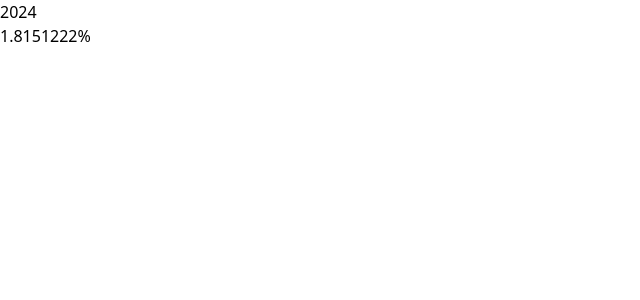
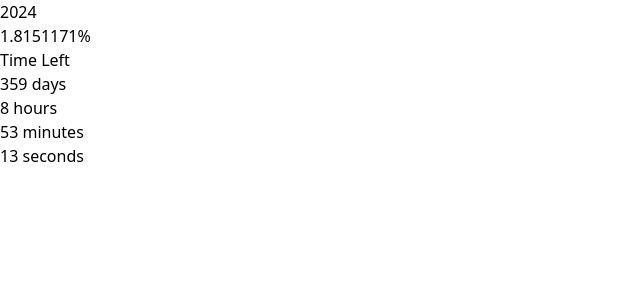
Before and after one commit to shahbaz4783/rapidtoolkit, a React (Vite) app: page / in a window 1280 px wide. Shown: the top 300 px of the page, without its empty margins (0-640 px from the left). Built offline with nearby package versions, Linux system fonts and the light colour scheme.

Commit message:
add time left logic

```diff
--- a/src/app/year-progress/Index.tsx
+++ b/src/app/year-progress/Index.tsx
@@ -1,11 +1,24 @@
-import { useState, useEffect } from 'react';
+import React, { useState, useEffect } from 'react';
 
-export const YearProgress = () => {
+interface TimeLeft {
+	days: number;
+	hours: number;
+	minutes: number;
+	seconds: number;
+}
+
+export const YearProgress: React.FC = () => {
 	const [currentYear, _setCurrentYear] = useState<number>(
 		new Date().getFullYear()
 	);
 	const [percentageOfYearPassed, setPercentageOfYearPassed] =
 		useState<number>(0);
+	const [timeLeft, setTimeLeft] = useState<TimeLeft>({
+		days: 0,
+		hours: 0,
+		minutes: 0,
+		seconds: 0,
+	});
 
 	useEffect(() => {
 		const updateProgress = () => {
@@ -14,19 +27,56 @@ export const YearProgress = () => {
 			const timeElapsed = currentDate.getTime() - startOfYear.getTime();
 			const millisecondsInYear = 1000 * 60 * 60 * 24 * 365.25;
 			const percentage = (timeElapsed / millisecondsInYear) * 100;
-
 			setPercentageOfYearPassed(percentage);
 		};
-
-		const intervalId = setInterval(updateProgress, 1000);
-
+		const intervalId = setInterval(updateProgress, 100);
 		return () => clearInterval(intervalId);
 	}, [currentYear]);
 
+	useEffect(() => {
+		function getTimeLeftInYear(): TimeLeft {
+			const currentDate = new Date();
+			const currentYear = currentDate.getFullYear();
+			const endOfYear = new Date(currentYear + 1, 0, 1);
+			const timeLeftMillis = endOfYear.getTime() - currentDate.getTime();
+
+			const daysLeft = Math.floor(timeLeftMillis / (1000 * 60 * 60 * 24));
+			const hoursLeft = Math.floor(
+				(timeLeftMillis % (1000 * 60 * 60 * 24)) / (1000 * 60 * 60)
+			);
+			const minutesLeft = Math.floor(
+				(timeLeftMillis % (1000 * 60 * 60)) / (1000 * 60)
+			);
+			const secondsLeft = Math.floor((timeLeftMillis % (1000 * 60)) / 1000);
+
+			return {
+				days: daysLeft,
+				hours: hoursLeft,
+				minutes: minutesLeft,
+				seconds: secondsLeft,
+			};
+		}
+
+		const intervalId = setInterval(() => {
+			setTimeLeft(getTimeLeftInYear());
+		}, 1000);
+
+		return () => clearInterval(intervalId);
+	}, []);
+
 	return (
 		<main className='bg-slate-400 h-80'>
-			<h1 className='font-extrabold text-7xl text-blue-600'>{currentYear}</h1>
-			<p>{percentageOfYearPassed.toFixed(7)}%</p>
+			<section>
+				<h1 className='font-extrabold text-7xl text-blue-600'>{currentYear}</h1>
+				<p>{percentageOfYearPassed.toFixed(7)}%</p>
+			</section>
+			<section>
+				<h1>Time Left</h1>
+				<p>{timeLeft.days} days</p>
+				<p>{timeLeft.hours} hours</p>
+				<p>{timeLeft.minutes} minutes</p>
+				<p>{timeLeft.seconds} seconds</p>
+			</section>
 		</main>
 	);
 };
```
